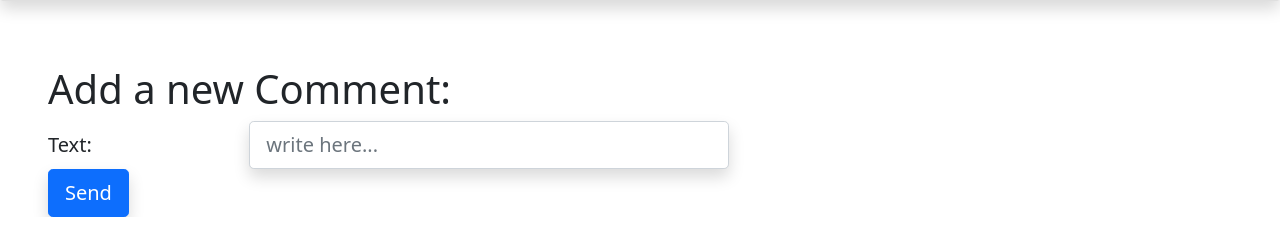
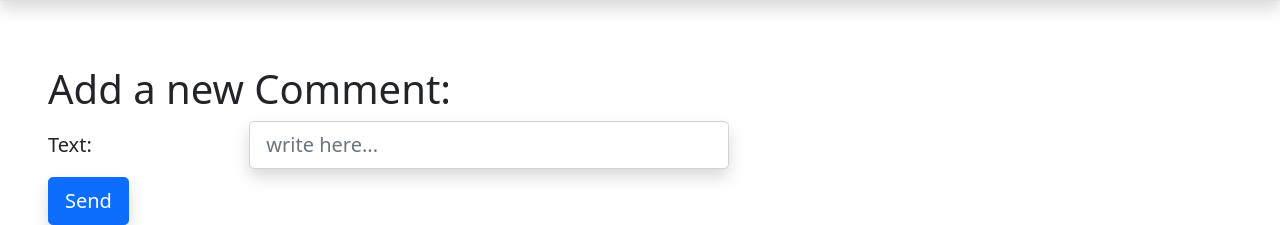
Before and after one commit to radman1007/Django-Book-Store, a Django app: page /books/1/ in a window 1280 px wide. Shown: the part 783-1008 px from the top of the page. Run offline with Django 4.2, Linux system fonts and the light colour scheme; data comes from the database, SQL or seed files in the repository.

Commit message:
add margin

```diff
--- a/books/templates/book_detail.html
+++ b/books/templates/book_detail.html
@@ -46,6 +46,6 @@
             <input name="text" type="text" class="form-control form-control-lg shadow" id="colFormLabelLg" placeholder="write here...">
           </div>
         </div>
-        <button class="btn btn-primary btn-lg shadow" type="submit">Send</button>
+        <button class="btn btn-primary btn-lg shadow mt-2" type="submit">Send</button>
       </form>
 {% endblock content %}
```
